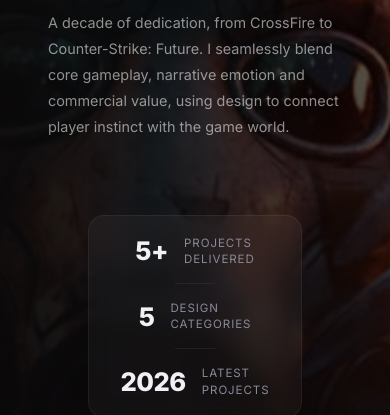
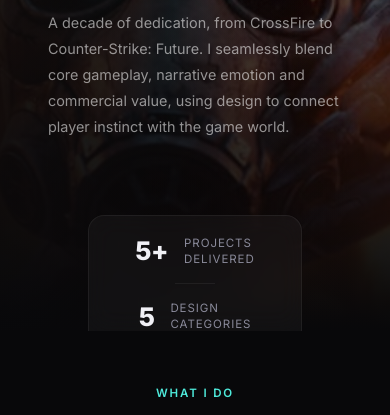
Before and after one commit to guoxuyang618/portfolio, an Astro site: page / in a window 390 px wide. Shown: the part 269-684 px from the top of the page. Built offline with nearby package versions, Linux system fonts and the light colour scheme; Astro itself is replaced by a stand-in of ours.

Commit message:
"fix-hero-video-fixed-height-no-responsive-shrink"

```diff
--- a/src/pages/index.astro
+++ b/src/pages/index.astro
@@ -470,9 +470,7 @@ import '../styles/global.css';
   .hero {
     position: relative;
     width: 100%;
-    height: 80vh;
-    min-height: 540px;
-    max-height: 800px;
+    height: 800px;
     display: flex;
     align-items: flex-start;
     justify-content: flex-start;
@@ -1406,9 +1404,7 @@ import '../styles/global.css';
     }
 
     .hero {
-      height: auto;
-      min-height: 100vh;
-      max-height: none;
+      height: 600px;
       flex-direction: column;
       justify-content: flex-start;
     }
```
